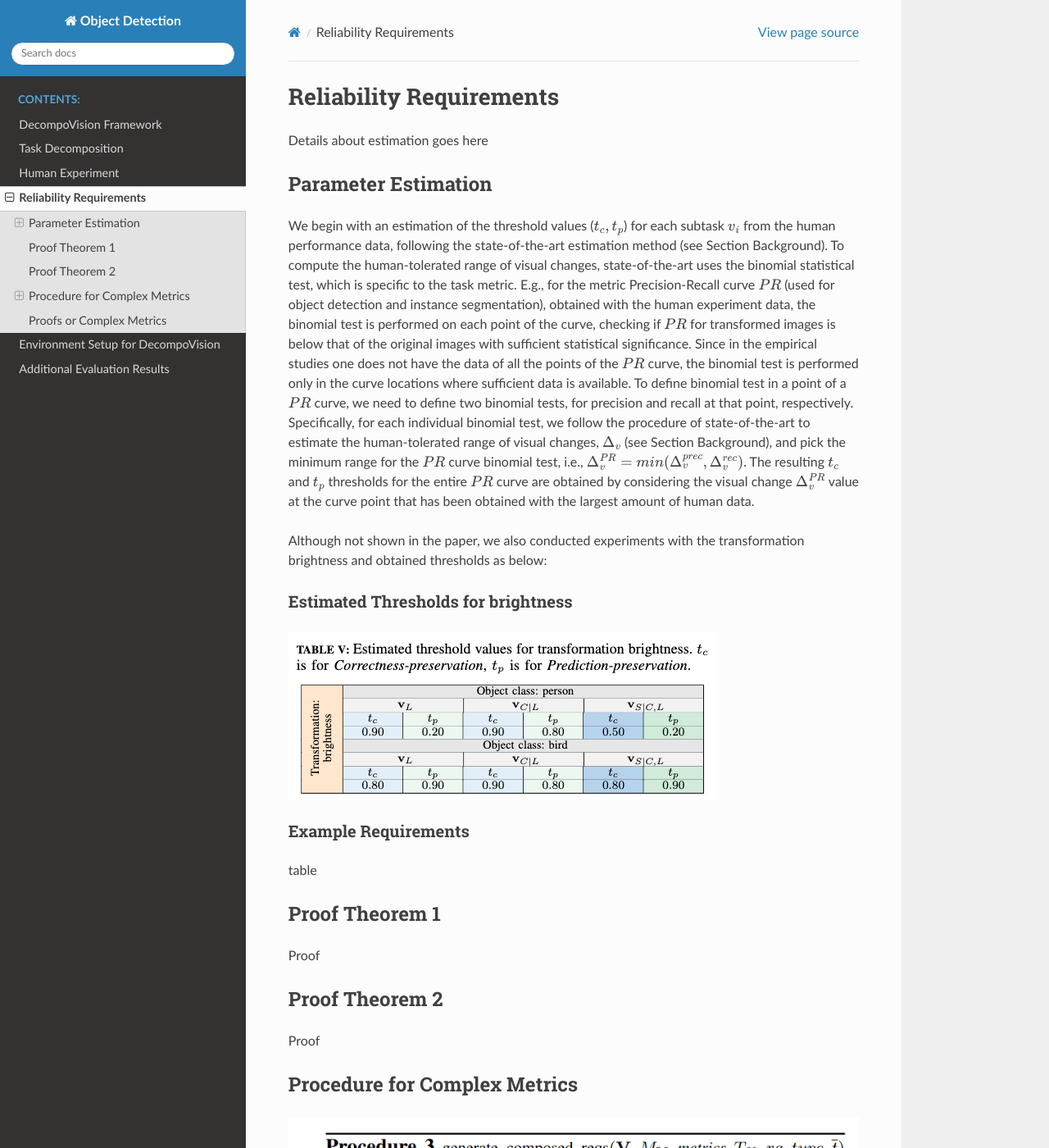
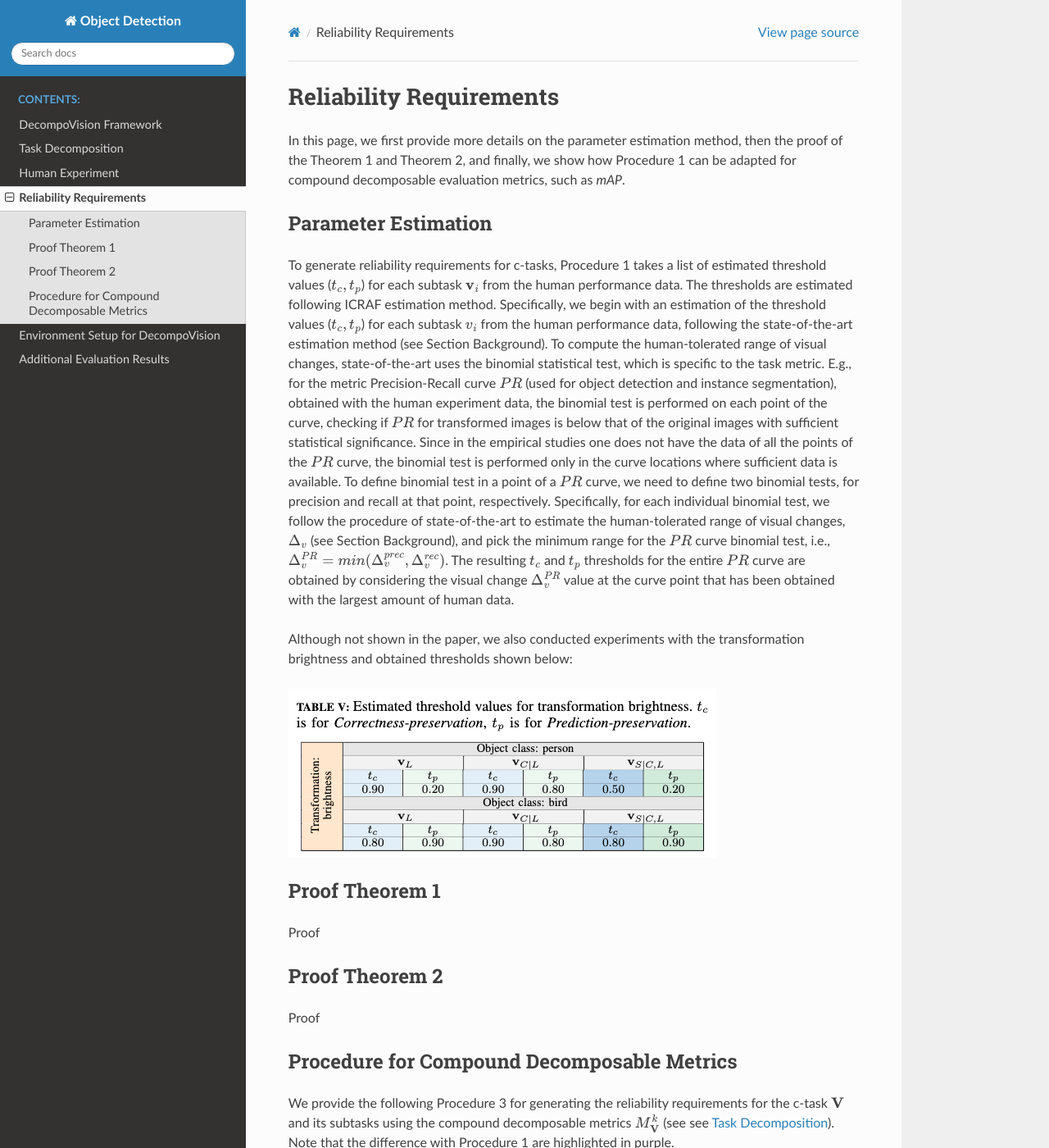
Before and after one commit to carolineeeeeee/DecompoVision, a Sphinx documentation site: the page built from doc/source/requirements.rst, in a window 1280 px wide and 1400 px high. Shown: the whole window at 82% size. Built offline with Sphinx 7.4.7 and the Read the Docs theme 2.0.0, drawn with Linux system fonts in a browser that asks for light colours; some of the changed text lies outside the part shown.

Commit message:
requirements

```diff
--- a/doc/source/requirements.rst
+++ b/doc/source/requirements.rst
@@ -2,11 +2,13 @@
 Reliability Requirements
 ************************
 
-Details about estimation goes here
+In this page, we first provide more details on the parameter estimation method, then the proof of the Theorem 1 and Theorem 2, and finally, we show how Procedure 1 can be adapted for compound decomposable evaluation metrics, such as *mAP*.
 
 Parameter Estimation
 ====================
-We begin with an estimation of the threshold values (:math:`t_c, t_p`) for each subtask :math:`v_i` from the human performance data, following the state-of-the-art estimation method (see Section Background).
+To generate reliability requirements for c-tasks, Procedure 1 takes a list of estimated threshold values (:math:`t_c, t_p`) for each subtask :math:`\mathbf{v}_i` from the human performance data.
+The thresholds are estimated following ICRAF estimation method.
+Specifically, we begin with an estimation of the threshold values (:math:`t_c, t_p`) for each subtask :math:`v_i` from the human performance data, following the state-of-the-art estimation method (see Section Background).
 To compute the human-tolerated range of visual changes, state-of-the-art uses the binomial statistical test, which is specific to the task metric.
 E.g., for the metric Precision-Recall curve :math:`PR` (used for object detection and instance segmentation), obtained with the human experiment data, the binomial test is performed on each point of the curve, checking if :math:`PR` for transformed images is below that of the original images with sufficient statistical significance.
 Since in the empirical studies one does not have the data of all the points of the :math:`PR` curve, the binomial test is performed only in the curve locations where sufficient data is available.
@@ -14,17 +16,11 @@
 Specifically, for each individual binomial test, we follow the procedure of state-of-the-art to estimate the human-tolerated range of visual changes, :math:`\Delta_v` (see Section Background), and pick the minimum range for the :math:`PR` curve binomial test, i.e., :math:`\Delta^{PR}_v = min{(\Delta^{prec}_v, \Delta^{rec}_v})`.
 The resulting :math:`t_c` and :math:`t_p` thresholds for the entire :math:`PR` curve are obtained by considering the visual change :math:`\Delta^{PR}_v` value at the curve point that has been obtained with the largest amount of human data.
 
-Although not shown in the paper, we also conducted experiments with the transformation brightness and obtained thresholds as below:
+Although not shown in the paper, we also conducted experiments with the transformation brightness and obtained thresholds shown below:
 
-Estimated Thresholds for brightness
------------------------------------
 .. image:: images/brightness_thresholds.png
   :alt: thresholds estimated for brightness
 
-
-Example Requirements
---------------------
-table
 
 Proof Theorem 1
 ================
@@ -34,17 +30,18 @@
 ================
 Proof
 
-Procedure for Complex Metrics
-================================
+Procedure for Compound Decomposable Metrics
+===========================================
+
+We provide the following Procedure 3 for generating the reliability requirements for
+the c-task :math:`\mathbf{V}` and its subtasks using the compound decomposable metrics :math:`M^k_\mathbf{V}` (see see :ref:`Task Decomposition`). Note that the difference with Procedure 1 are highlighted in purple.
+
 .. image:: images/proc3.png
   :alt: Procedure for Complex Metrics
 
-Example Requirements Complex Metrics
-------------------------------------
+
+See the table above for examples of generated *correctness-preservation* requirements with compound decomposable metrics.
+
+
 .. image:: images/reqcompo.png
   :alt: Example requirements with complex metrics
-
-
-Proofs or Complex Metrics
-==========================
-Proof
```
